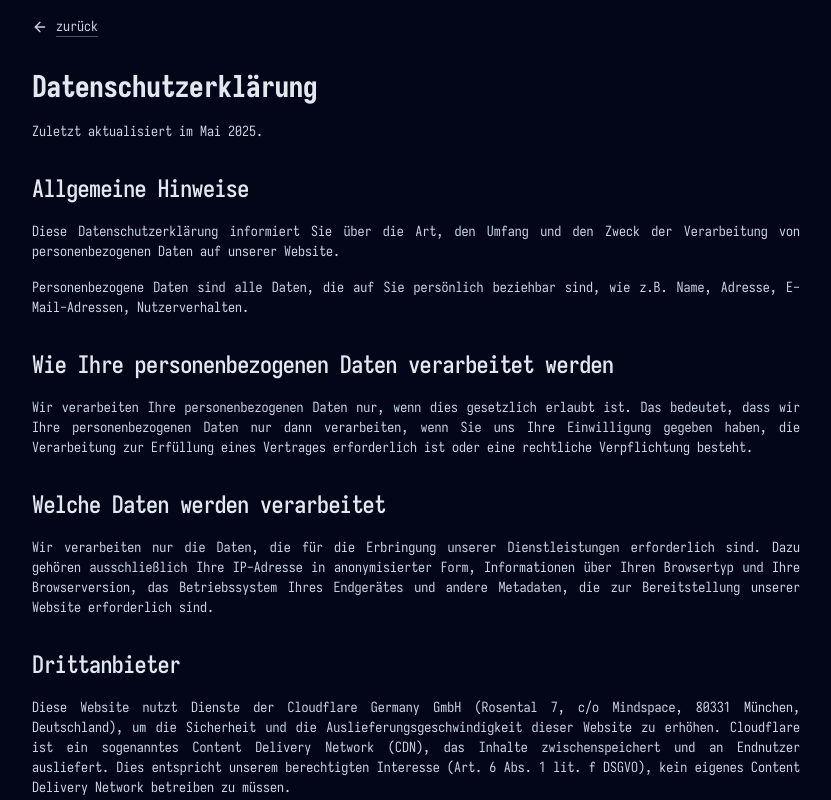
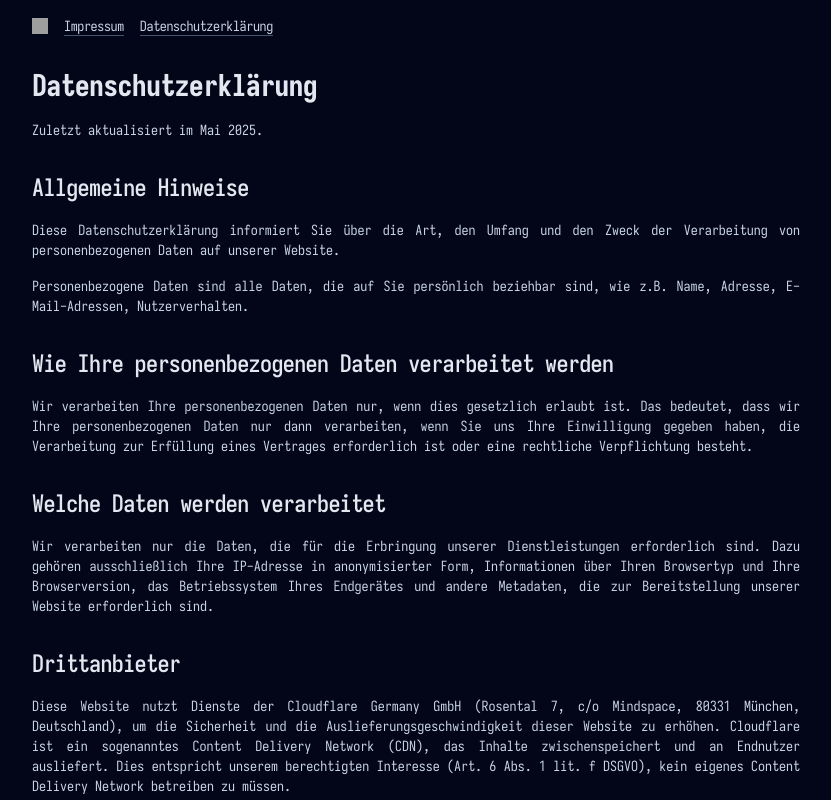
Before and after one commit to lheidem-edu/lheidem.net, a Next.js app: page /privacy in a window 1280 px wide. Shown: the top 800 px of the page, without its empty margins (224-1055 px from the left). Built offline with nearby package versions, Linux system fonts and the light colour scheme; grey boxes are pictures that could not be loaded.

Commit message:
Add navigation component and integrate it into layout; remove unused imports from legal and privacy pages

```diff
--- a/src/app/layout.tsx
+++ b/src/app/layout.tsx
@@ -1,6 +1,7 @@
 import { Metadata } from "next";
 import localFont from "next/font/local";
 import React from "react";
+import Navigation from "../lib/components/navigation";
 import "./tailwind.css";
 
 export const metadata: Metadata = {
@@ -35,7 +36,10 @@ export default function RootLayout({
     return (
         <html lang="de">
             <body className={`${iosevkaFont.className} bg-slate-950 p-4`}>
-                <div className="mx-auto max-w-3xl">{children}</div>
+                <div className="mx-auto max-w-3xl space-y-8">
+                    <Navigation />
+                    {children}
+                </div>
             </body>
         </html>
     );
--- a/src/app/legal/page.tsx
+++ b/src/app/legal/page.tsx
@@ -1,6 +1,4 @@
-import { ArrowLeftIcon } from "lucide-react";
 import { Metadata } from "next";
-import Link from "next/link";
 
 export const metadata: Metadata = {
     title: "Impressum - Luca Heidemann",
@@ -9,16 +7,6 @@ export const metadata: Metadata = {
 export default function LegalNotice() {
     return (
         <div className="space-y-8">
-            <span className="inline-flex items-center gap-x-2 text-sm text-slate-300">
-                <ArrowLeftIcon className="h-4 w-4" />
-                <Link
-                    className="border-b border-slate-600 hover:border-rose-600"
-                    href="/"
-                >
-                    zurück
-                </Link>
-            </span>
-
             <section className="space-y-4">
                 <h1 className="text-3xl font-extrabold tracking-tight text-slate-200">
                     Impressum
--- a/src/app/page.tsx
+++ b/src/app/page.tsx
@@ -1,6 +1,5 @@
-import { ExternalLinkIcon, KeyIcon, MailIcon, MapIcon } from "lucide-react";
+import { KeyIcon, MailIcon, MapIcon } from "lucide-react";
 import { Metadata } from "next";
-import Link from "next/link";
 
 export const metadata: Metadata = {
     title: "Luca Heidemann",
@@ -10,30 +9,6 @@ export const metadata: Metadata = {
 export default function Page() {
     return (
         <div className="space-y-8">
-            <ul className="flex flex-col gap-x-4 gap-y-2 md:flex-row md:items-center">
-                <li className="select-none">
-                    <Link href="/">
-                        <img className="h-4 w-4" src="/icon.svg" />
-                    </Link>
-                </li>
-                <li className="text-sm tracking-tight text-slate-300 select-none">
-                    <Link
-                        className="border-b border-slate-600 hover:border-rose-600"
-                        href="/legal/"
-                    >
-                        Impressum
-                    </Link>
-                </li>
-                <li className="text-sm tracking-tight text-slate-300 select-none">
-                    <Link
-                        className="border-b border-slate-600 hover:border-rose-600"
-                        href="/privacy/"
-                    >
-                        Datenschutzerklärung
-                    </Link>
-                </li>
-            </ul>
-
             <section className="space-y-4">
                 <h1 className="text-3xl font-extrabold tracking-tight text-slate-200">
                     Luca Heidemann
--- a/src/app/privacy/page.tsx
+++ b/src/app/privacy/page.tsx
@@ -1,6 +1,4 @@
-import { ArrowLeftIcon } from "lucide-react";
 import { Metadata } from "next";
-import Link from "next/link";
 
 export const metadata: Metadata = {
     title: "Datenschutzerklärung - Luca Heidemann",
@@ -9,16 +7,6 @@ export const metadata: Metadata = {
 export default function PrivacyPolicy() {
     return (
         <div className="space-y-8">
-            <span className="inline-flex items-center gap-x-2 text-sm text-slate-300">
-                <ArrowLeftIcon className="h-4 w-4" />
-                <Link
-                    className="border-b border-slate-600 hover:border-rose-600"
-                    href="/"
-                >
-                    zurück
-                </Link>
-            </span>
-
             <section className="space-y-4">
                 <h1 className="text-3xl font-extrabold tracking-tight text-slate-200">
                     Datenschutzerklärung
--- /dev/null
+++ b/src/lib/components/navigation.tsx
@@ -0,0 +1,42 @@
+"use client";
+
+import Link from "next/link";
+import { usePathname } from "next/navigation";
+
+export default function Navigation() {
+    const path = usePathname();
+
+    return (
+        <ul className="flex flex-col gap-x-4 gap-y-2 md:flex-row md:items-center">
+            <li className="select-none">
+                <Link href="/">
+                    <img className="h-4 w-4" src="/icon.svg" />
+                </Link>
+            </li>
+            <li className="text-sm tracking-tight text-slate-300 select-none">
+                <Link
+                    className={`border-b ${
+                        path === "/legal/"
+                            ? "border-rose-600"
+                            : "border-slate-600 hover:border-rose-600"
+                    }`}
+                    href="/legal/"
+                >
+                    Impressum
+                </Link>
+            </li>
+            <li className="text-sm tracking-tight text-slate-300 select-none">
+                <Link
+                    className={`border-b ${
+                        path === "/privacy/"
+                            ? "border-rose-600"
+                            : "border-slate-600 hover:border-rose-600"
+                    }`}
+                    href="/privacy/"
+                >
+                    Datenschutzerklärung
+                </Link>
+            </li>
+        </ul>
+    );
+}
```
